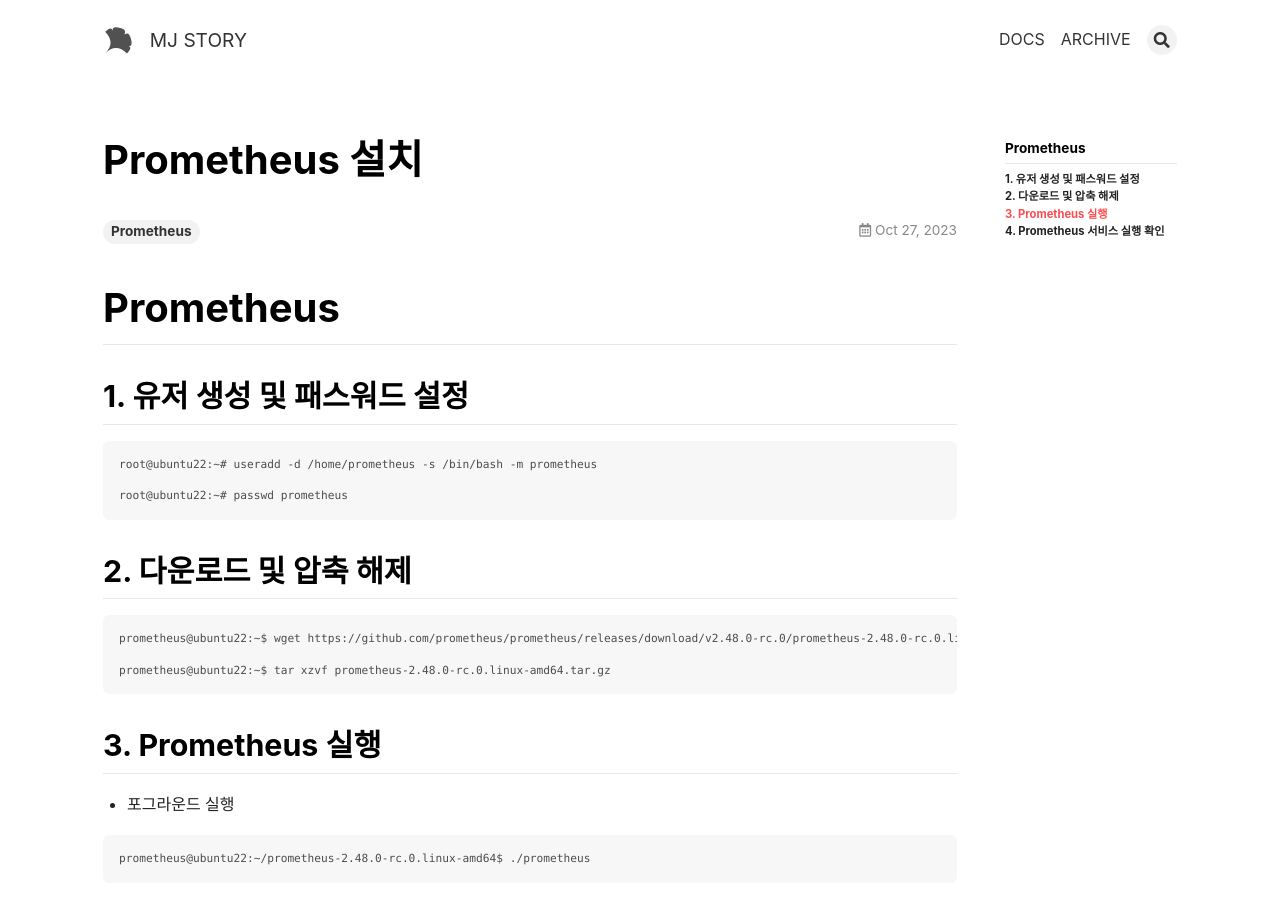
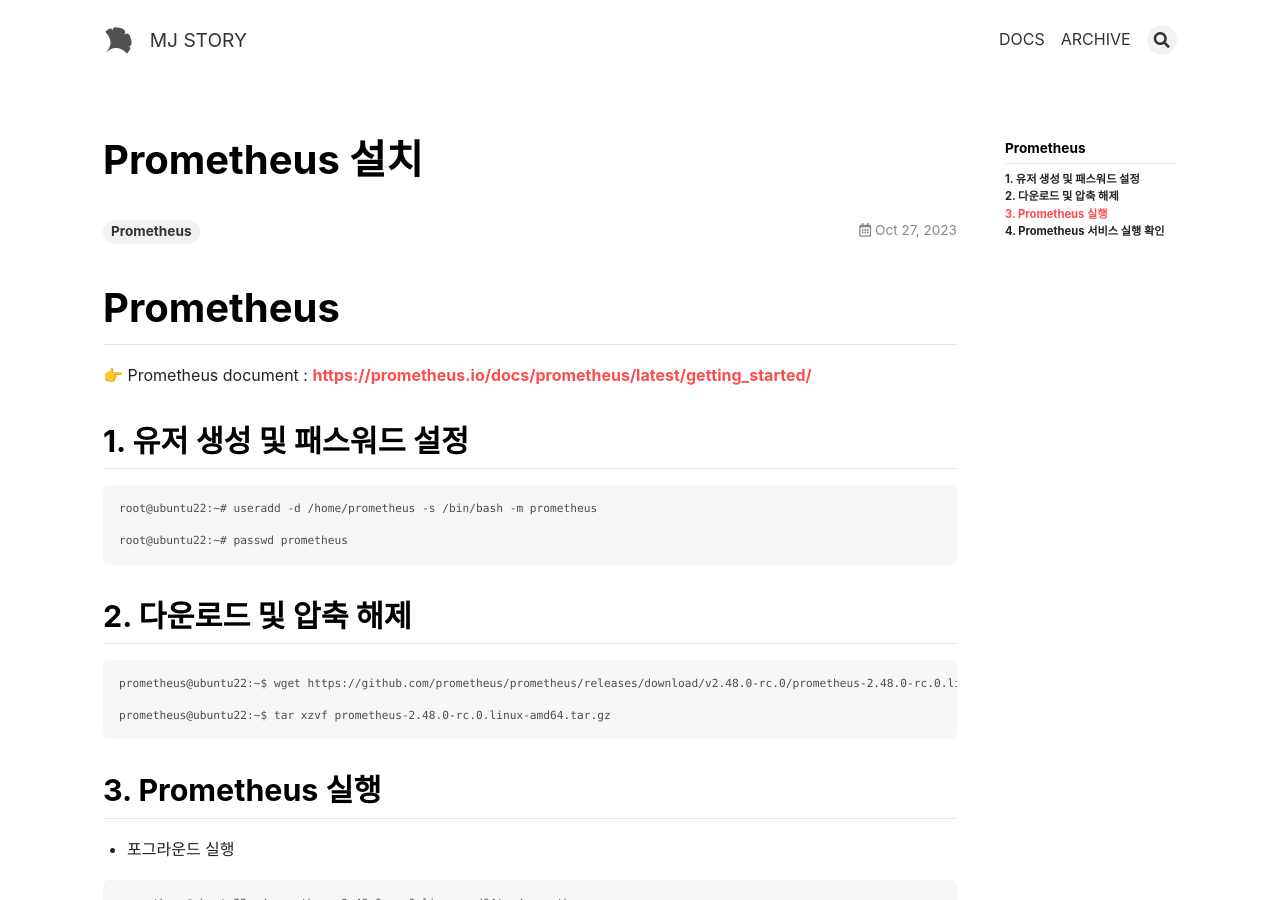
Before and after one commit to cloudnine-mj/cloudnine-mj.github.io, a Jekyll site: the page built from _posts/2023-10-27-ELK 구축 - Prometheus 설치.md, in a window 1280 px wide and 900 px high. Built offline with Jekyll 4.4.1, drawn with Linux system fonts in a browser that asks for light colours; nearby versions of some CDN libraries.

Commit message:
prometheus 설치3

```diff
--- a/_posts/2023-10-27-ELK 구축 - Prometheus 설치.md
+++ b/_posts/2023-10-27-ELK 구축 - Prometheus 설치.md
@@ -6,6 +6,13 @@ tags: [Prometheus]
 ---
 
 # Prometheus
+
+
+
+👉 Prometheus document : [https://prometheus.io/docs/prometheus/latest/getting_started/](https://prometheus.io/docs/prometheus/latest/getting_started/)
+
+
+
 
 ## 1. 유저 생성 및 패스워드 설정
 
```
